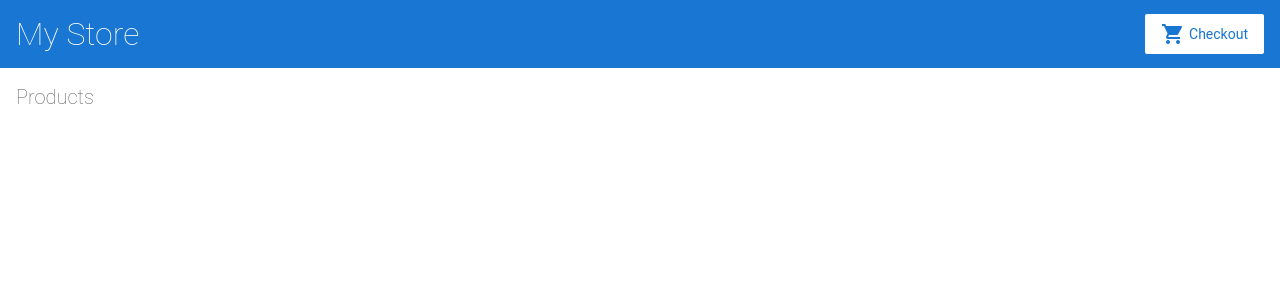
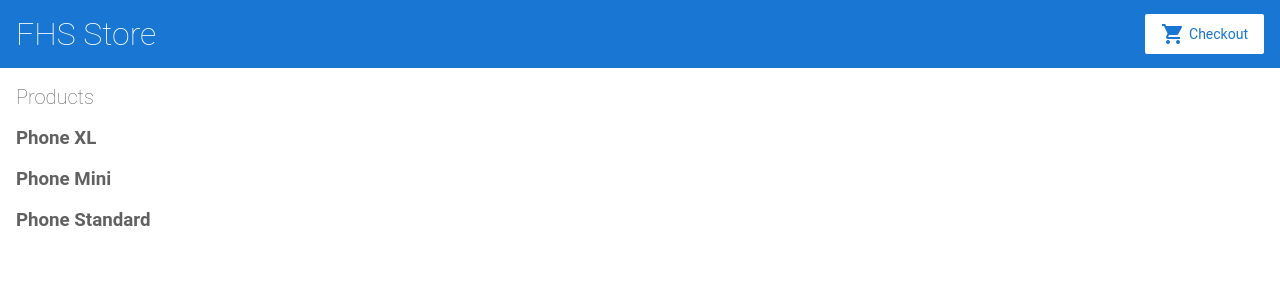
Before and after one commit to fhs2020/Angular-FHS-Store, an Angular app: page / in a window 1280 px wide. Shown: the top 300 px of the page. Built offline with nearby package versions, Linux system fonts and the light colour scheme.

Commit message:
usando *ngFor para listar produtos

```diff
--- a/src/app/product-list/product-list.component.html
+++ b/src/app/product-list/product-list.component.html
@@ -1,8 +1,9 @@
 <h2>Products</h2>
 
+<div *ngFor="let product of products">
 
-<!--
-Copyright Google LLC. All Rights Reserved.
-Use of this source code is governed by an MIT-style license that
-can be found in the LICENSE file at http://angular.io/license
--->
+  <h3>
+      {{ product.name }}
+  </h3>
+
+</div>
--- a/src/app/top-bar/top-bar.component.html
+++ b/src/app/top-bar/top-bar.component.html
@@ -1,5 +1,5 @@
 <a [routerLink]="['/']">
-  <h1>My Store</h1>
+  <h1>FHS Store</h1>
 </a>
 
 <a [routerLink]="['/cart']" class="button fancy-button"><i class="material-icons">shopping_cart</i>Checkout</a>
```
